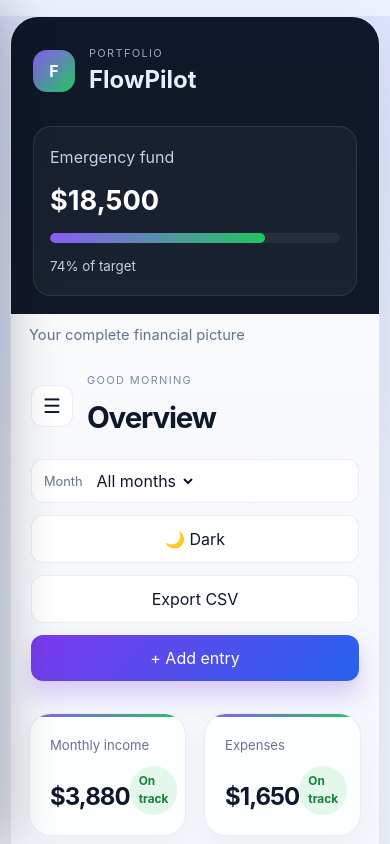
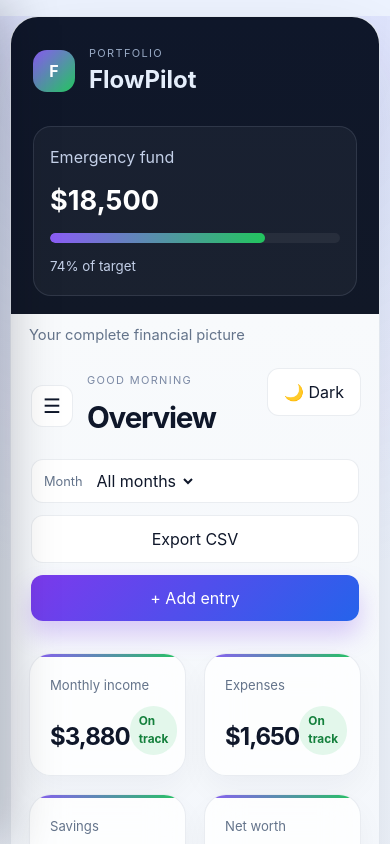
Before and after one commit to David01Afolayan/FlowPilot, a React (Vite) app: page / in a window 390 px wide. Shown: the top 844 px of the page. Built offline with nearby package versions, Linux system fonts and the light colour scheme.

Commit message:
Position theme toggle at page top right
Co-authored-by: Copilot <223556219+Copilot@users.noreply.github.com>

```diff
--- a/src/App.css
+++ b/src/App.css
@@ -259,6 +259,7 @@
 }
 
 .topbar {
+  position: relative;
   display: flex;
   justify-content: space-between;
   align-items: center;
@@ -363,6 +364,14 @@
   display: flex;
   align-items: center;
   gap: 12px;
+  padding-right: 126px;
+}
+
+.page-theme-toggle {
+  position: absolute;
+  top: 0;
+  right: 0;
+  white-space: nowrap;
 }
 
 button {
@@ -1158,14 +1167,20 @@ button {
   .topbar-actions {
     width: 100%;
     flex-wrap: wrap;
+    padding-right: 0;
   }
 
   .month-picker,
   .ghost-button,
-  .theme-toggle,
   .primary-button {
     flex: 1 1 auto;
     width: 100%;
+  }
+
+  .page-theme-toggle {
+    top: 0;
+    right: 0;
+    width: auto;
   }
 }
 
--- a/src/App.jsx
+++ b/src/App.jsx
@@ -226,7 +226,7 @@ function App() {
           <div className="drawer-header"><div className="top-navigation-brand"><span className="top-navigation-mark">F</span><strong>FlowPilot</strong></div><button type="button" className="drawer-close" aria-label="Close navigation" onClick={() => setIsNavOpen(false)}>×</button></div>
           <div className="drawer-links">{navItems.map(([label, target]) => <button key={`drawer-${target}`} type="button" className={`drawer-link ${activeSection === target ? 'active' : ''}`} onClick={() => scrollToSection(target)}>{label}</button>)}</div>
         </aside>
-        <header className="topbar"><div className="heading-with-menu"><button type="button" className="menu-button" aria-label="Open navigation" aria-expanded={isNavOpen} onClick={() => setIsNavOpen(true)}>☰</button><div><p className="eyebrow muted">Good morning</p><h1>{navItems.find(([, page]) => page === activeSection)?.[0] || 'Financial Dashboard'}</h1></div></div><div className="topbar-actions"><label className="month-picker"><span>Month</span><select value={selectedMonth} onChange={(event) => setSelectedMonth(event.target.value)}>{monthOptions.map((month) => <option key={month}>{month}</option>)}</select></label><button type="button" className="theme-toggle" onClick={() => setIsDarkMode((value) => !value)}>{isDarkMode ? '☀️ Light' : '🌙 Dark'}</button><button type="button" className="ghost-button" onClick={downloadReport}>Export CSV</button><button type="button" className="primary-button" onClick={() => { resetForm(); scrollToSection('transactions') }}>+ Add entry</button></div></header>
+        <header className="topbar"><div className="heading-with-menu"><button type="button" className="menu-button" aria-label="Open navigation" aria-expanded={isNavOpen} onClick={() => setIsNavOpen(true)}>☰</button><div><p className="eyebrow muted">Good morning</p><h1>{navItems.find(([, page]) => page === activeSection)?.[0] || 'Financial Dashboard'}</h1></div></div><div className="topbar-actions"><label className="month-picker"><span>Month</span><select value={selectedMonth} onChange={(event) => setSelectedMonth(event.target.value)}>{monthOptions.map((month) => <option key={month}>{month}</option>)}</select></label><button type="button" className="ghost-button" onClick={downloadReport}>Export CSV</button><button type="button" className="primary-button" onClick={() => { resetForm(); scrollToSection('transactions') }}>+ Add entry</button></div><button type="button" className="theme-toggle page-theme-toggle" onClick={() => setIsDarkMode((value) => !value)}>{isDarkMode ? '☀️ Light' : '🌙 Dark'}</button></header>
         {notice && <div className="notice" role="status">{notice}<button type="button" onClick={() => setNotice('')}>×</button></div>}
         <section id="overview" className="summary-grid page-overview">{[['Monthly income', summary.income], ['Expenses', summary.expenses], ['Savings', summary.savings], ['Net worth', summary.netWorth]].map(([label, value]) => <article className="summary-card" key={label}><p>{label}</p><div className="summary-row"><h3>{formatMoney(value)}</h3><span className={`chip ${value >= 0 ? 'positive' : 'negative'}`}>{value >= 0 ? 'On track' : 'Review'}</span></div></article>)}</section>
         <section id="reports-section" className="panel-grid page-overview"><article className="panel chart-panel"><div className="panel-header"><div><p className="eyebrow muted">Spending trend</p><h3>Cash flow report</h3></div><span className="chip positive">{Math.round(percentageUsed)}% used</span></div><div className="chart-bars" aria-label="Cash flow chart">{budgetData.map((item) => <div className="bar-group" key={item.category}><span className="bar" title={`${item.category}: ${formatMoney(item.spent)}`} style={{ height: `${Math.max(Math.min((item.spent / Math.max(item.limit, 1)) * 100, 100), 8)}%` }} /><small>{item.category.slice(0, 3)}</small></div>)}</div></article><article className="panel insights-panel"><div className="panel-header"><div><p className="eyebrow muted">Smart insights</p><h3>What needs attention</h3></div></div><ul className="insight-list">{insights.map((insight) => <li key={insight}>✦ {insight}</li>)}</ul></article></section>
```
